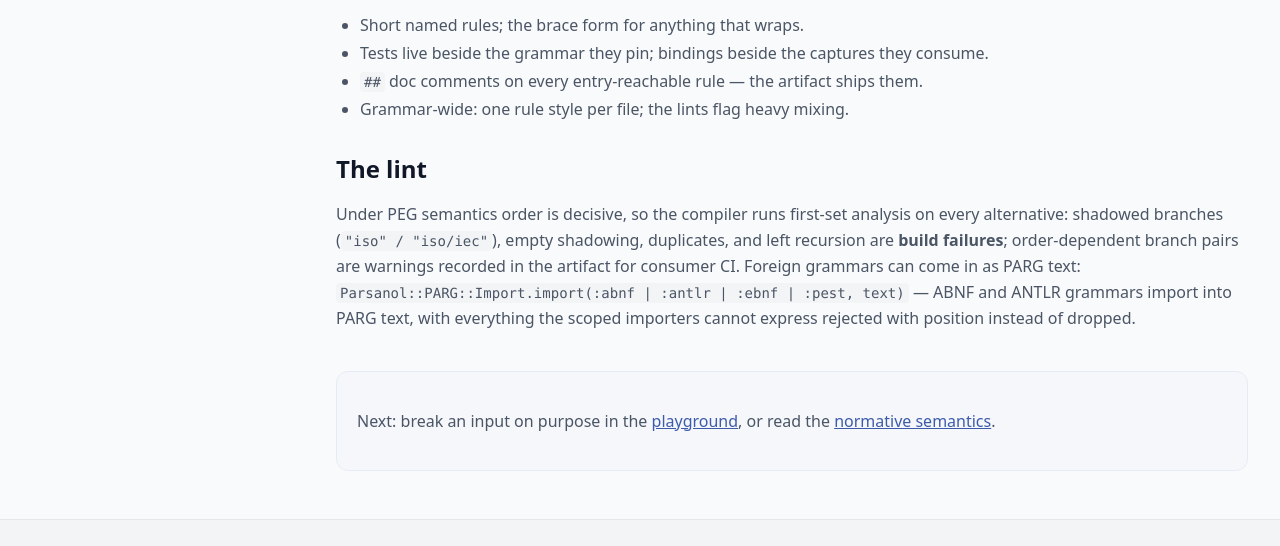
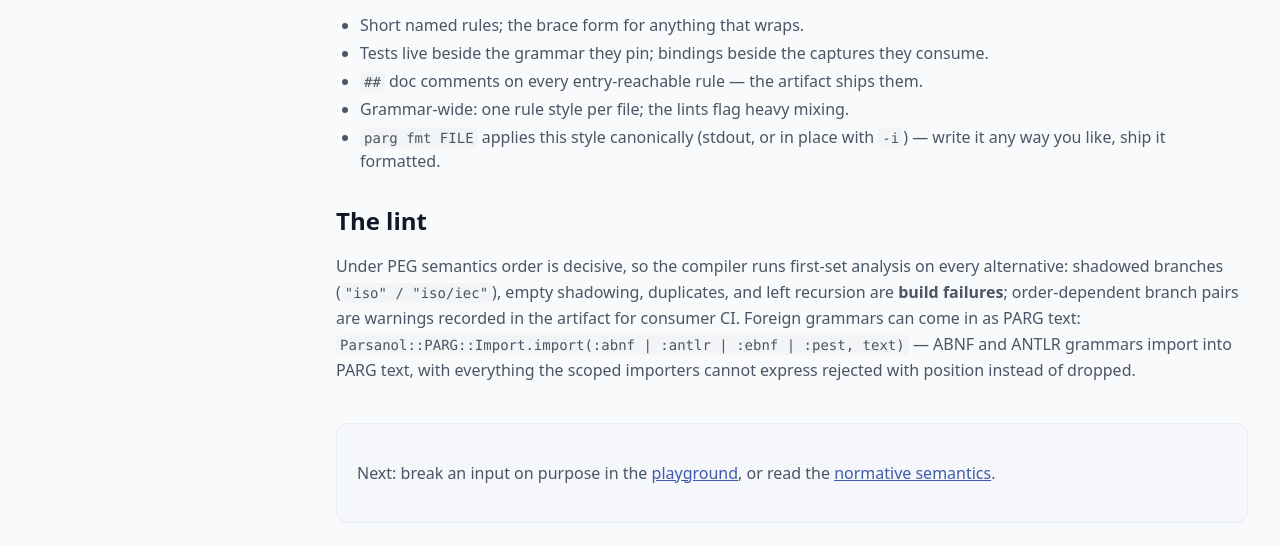
Before and after one commit to parsanol/parsanol.github.io, an Astro site: page /parg/language in a window 1280 px wide. Shown: the part 7947-8493 px from the top of the page. Built offline with nearby package versions, Linux system fonts and the light colour scheme; Astro itself is replaced by a stand-in of ours.

Commit message:
Mention parg fmt in the style guide
The canonical formatter shipped in the 0.20.17/1.3.145 round (the
owner's news post covers the proof layer). Verified against released
1.3.145: stdout and -i both canonicalize a real grammar.

```diff
--- a/src/pages/parg/language.astro
+++ b/src/pages/parg/language.astro
@@ -453,6 +453,7 @@ const sections = [
         <li>Tests live beside the grammar they pin; bindings beside the captures they consume.</li>
         <li><code>##</code> doc comments on every entry-reachable rule — the artifact ships them.</li>
         <li>Grammar-wide: one rule style per file; the lints flag heavy mixing.</li>
+        <li><code>parg fmt FILE</code> applies this style canonically (stdout, or in place with <code>-i</code>) — write it any way you like, ship it formatted.</li>
       </ul>
 
       <h2 id="lint">The lint</h2>
```
